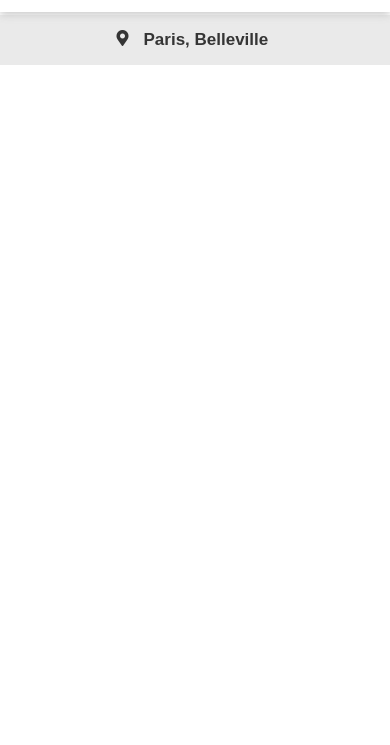
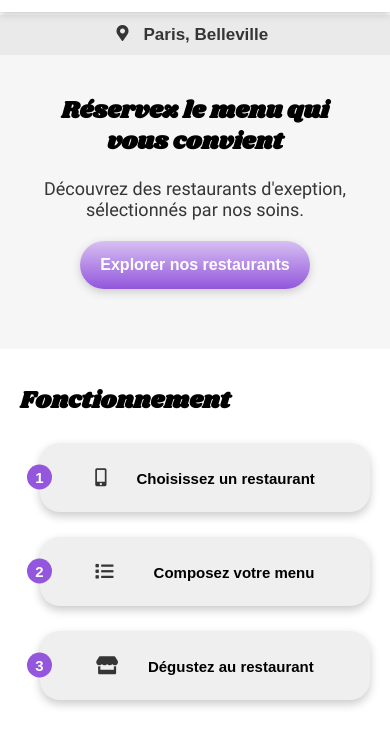
Before and after one commit to carredamien/DamienCarre_3_16082021, a plain HTML site: page index.html in a window 390 px wide. Shown: the part 49-794 px from the top of the page. Drawn offline with Linux system fonts and the light colour scheme; files whose address does not match are found by name.

Commit message:
add effect button and responsive section choice

```diff
--- a/assets/scss/base/_general.scss
+++ b/assets/scss/base/_general.scss
@@ -65,7 +65,3 @@ main{
   flex-direction: column;
   align-items:center;
 }
-// @media screen and (min-width:601px){
-
-
-// }
--- a/assets/scss/component/_button.scss
+++ b/assets/scss/component/_button.scss
@@ -4,6 +4,7 @@
   justify-content: center;
   padding: 1.5rem 2rem;
   border:none;
+  box-shadow: 0px 3px 8px 0px #cacaca;
   cursor: pointer;
   a{
     font-size: 1.6rem;
@@ -11,15 +12,25 @@
     font-weight: bold;
     color: $black;
   }
+  &:hover{
+    box-shadow: 0px 3px 8px 3px #cacaca;
+  }
 }
+
+// $btn-color: linear-gradient(lighten($pink, ($pink:25%)), (lighten($pink, $pink,0%)));
 .btn--explorer{
+  position: relative;
   margin:2rem 0 4rem;
   border-radius: 4rem;
-  background-color:$pink;
-  background: linear-gradient(lighten($pink,25%), $pink);
-
+  background: linear-gradient(lighten($pink,25%), (lighten($pink,0%)));
+  opacity: 1;
+  transition: opacity 0.3s linear;
+  z-index: 1;
   a{
     color: $white;
+  }
+  &:hover{
+    opacity: 0.9;
   }
 }
 .btn--functioning{
--- a/assets/scss/layout/_form.scss
+++ b/assets/scss/layout/_form.scss
@@ -3,7 +3,6 @@ form{
   justify-content: center;
   align-items: center;
   width: 100%;
-  padding: 0.5rem;
   background-color: $bg-form;
   color:$cfp;
   label {
@@ -14,7 +13,6 @@ form{
   }
   .search {
     width: 15rem;
-    // min-width: 10rem;
     padding: 1rem;
     font-size: 1.7rem;
     border: none;
@@ -22,9 +20,19 @@ form{
     font-weight: bold;
     color:$cfp;
     background-color: transparent;
+    cursor: pointer;
   }
 }
 
-  // .search{
-
-  // }
+@media #{$tablet}{
+  form{
+    i {
+      font-size: 2.6rem;
+      padding: 1rem;
+    }
+    .search {
+      width: 20rem;
+      font-size: 2.2rem;
+    }
+  }
+}
--- a/assets/scss/main.scss
+++ b/assets/scss/main.scss
@@ -4,6 +4,6 @@
 @import "./layout/header";
 @import "./layout/form";
 @import "./pages/home";
-// @import "./component/button";
+@import "./component/button";
 // @import "./component/cards";
 // @import "./layout/footer";
--- a/assets/scss/pages/_home.scss
+++ b/assets/scss/pages/_home.scss
@@ -1,11 +1,12 @@
 .section__main{
   background-color: $bg-grey;
+  width: 100%;
 
   &--home{
     display: flex;
     flex-direction: column;
     align-items: center;
-    // padding:3rem 2rem;
+    padding:2rem;
     h2{
       text-align: center;
       line-height: 1.3;
@@ -22,6 +23,7 @@
   flex-direction: column;
   align-items: center;
   margin-top: 2rem;
+  width: 100%;
 
   aside{
     width: 100%;
@@ -32,3 +34,26 @@ h2{
   align-self: flex-start;
 }
 }
+
+@media #{$tablet}{
+  .section__choice{
+    width:70%;
+  }
+  h2{
+    margin-left: 4rem;
+  }
+
+}
+@media #{$desktop}{
+  .section__choice{
+    width: 100%;
+    h2{
+      margin:1rem auto;
+    }
+  aside{
+    display: flex;
+    flex-direction: row;
+    justify-content: center;
+    }
+  }
+}
--- a/index.html
+++ b/index.html
@@ -30,7 +30,7 @@
       <label for="search"><i class="fas fa-map-marker-alt"></i></label>
       <input class="search" type="text" name="search" id="search" value="Paris, Belleville">
     </form>
-  <!--  <section class="section__main">
+   <section class="section__main">
         <div class="section__main--home">
           <h2>Réservez le menu qui <br>vous convient</h2>
           <p>Découvrez des restaurants d'exeption, <br> sélectionnés par nos soins.</p>
@@ -46,7 +46,7 @@
 
         </aside>
       </section>
-      <section>
+      <!-- <section>
         <h1 class="restaurants">Restaurants</h1>
         <article>
           <div class="container--card">
@@ -107,8 +107,8 @@
               </div>
             </div>
           </div>
-        </article>
-      </section>-->
+        </article> -->
+      </section>
   </div>
   </main>
   <footer>
```
Also changed, not shown: assets/scss/main.css, assets/scss/main.min.css, 2 other files.
